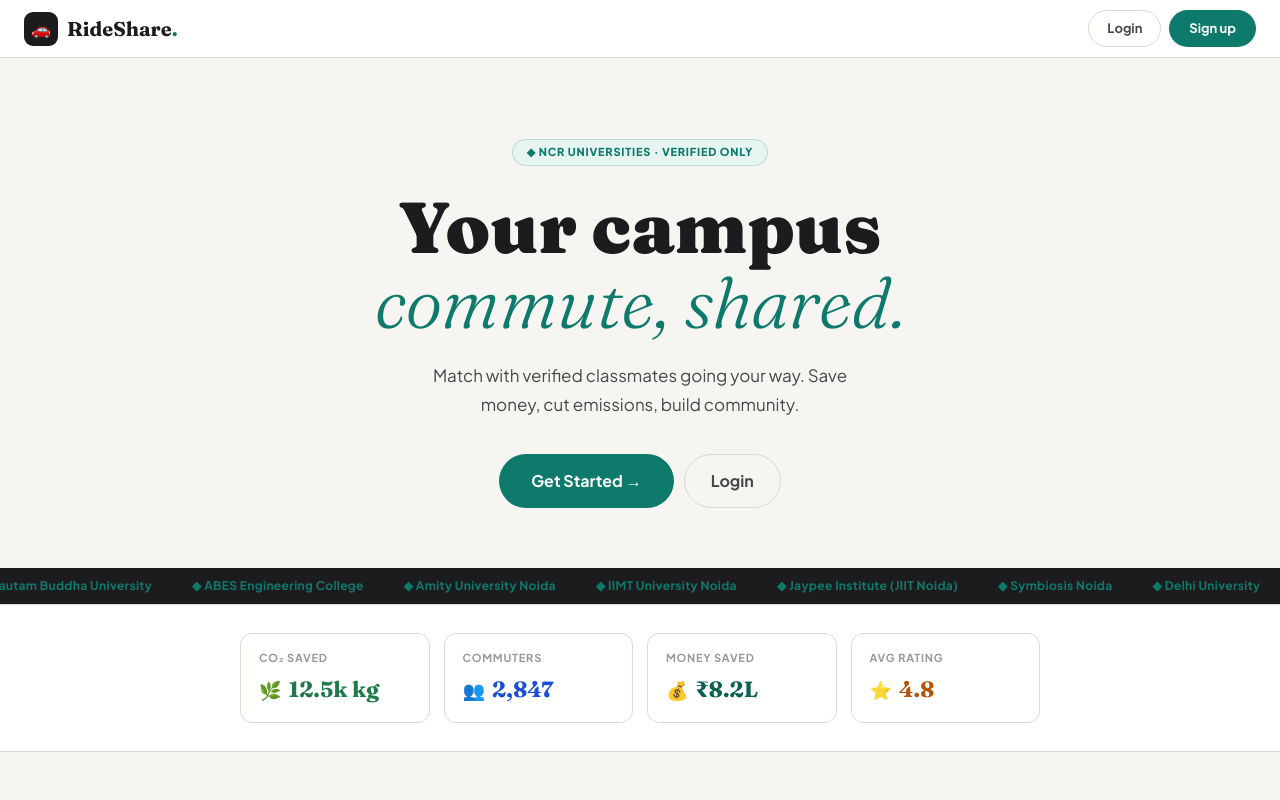
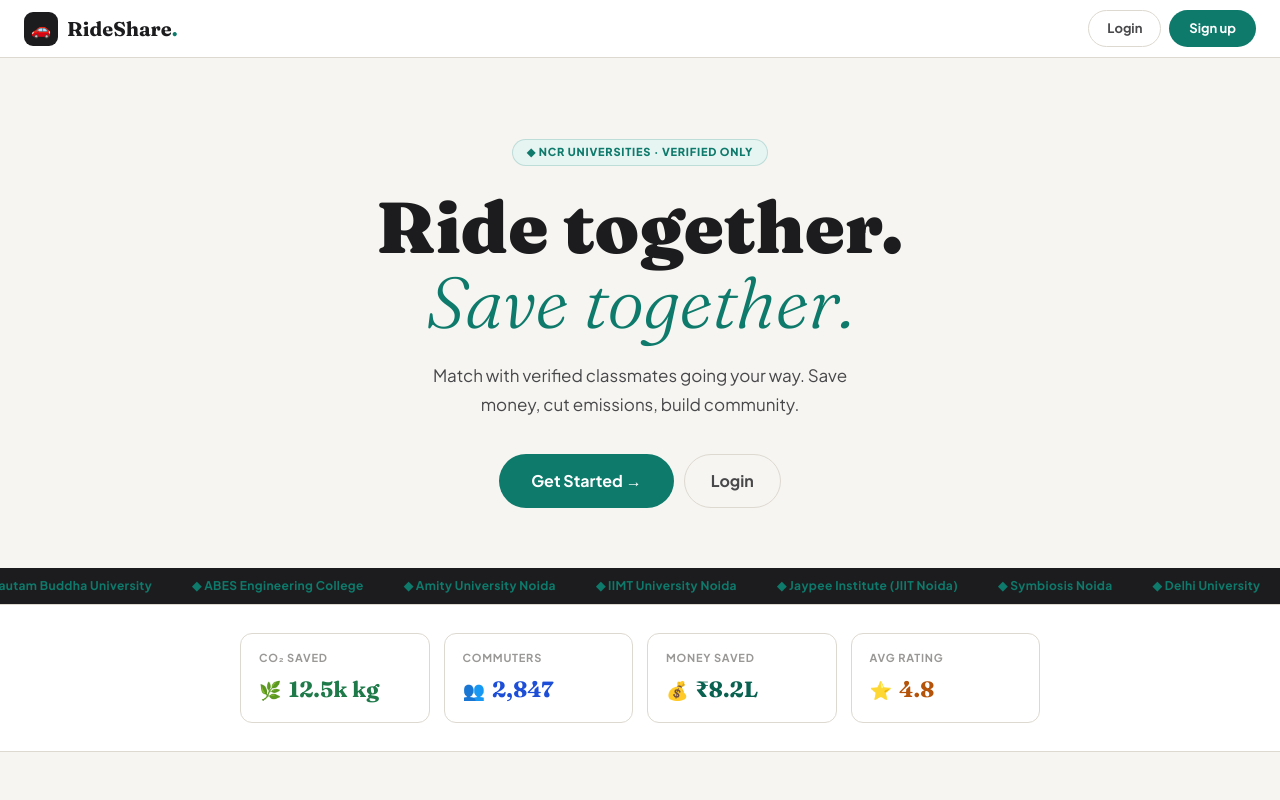
Before and after one commit to stopitabhii/rideshare-pro, a React (Create React App) app in the folder frontend/: page / in a window 1280 px wide. Shown: the top 800 px of the page. Built offline with nearby package versions, Linux system fonts and the light colour scheme.

Commit message:
updated feature

```diff
--- a/frontend/src/App.jsx
+++ b/frontend/src/App.jsx
@@ -1475,8 +1475,8 @@ const Landing = ({ setPage }) => (
         </div>
         <h1 style={{ fontFamily:"'Fraunces',serif", fontWeight:900, lineHeight:1.05,
           fontSize:'clamp(40px,8vw,72px)', color:C.ink, marginBottom:20 }}>
-          Your campus<br/>
-          <em style={{ fontStyle:'italic', color:C.accent }}>commute, shared.</em>
+          Ride together.<br/>
+          <em style={{ fontStyle:'italic', color:C.accent }}>Save together.</em>
         </h1>
         <p style={{ fontSize:17, color:C.ink2, lineHeight:1.7, maxWidth:460, margin:'0 auto 36px' }}>
           Match with verified classmates going your way. Save money, cut emissions, build community.
```
